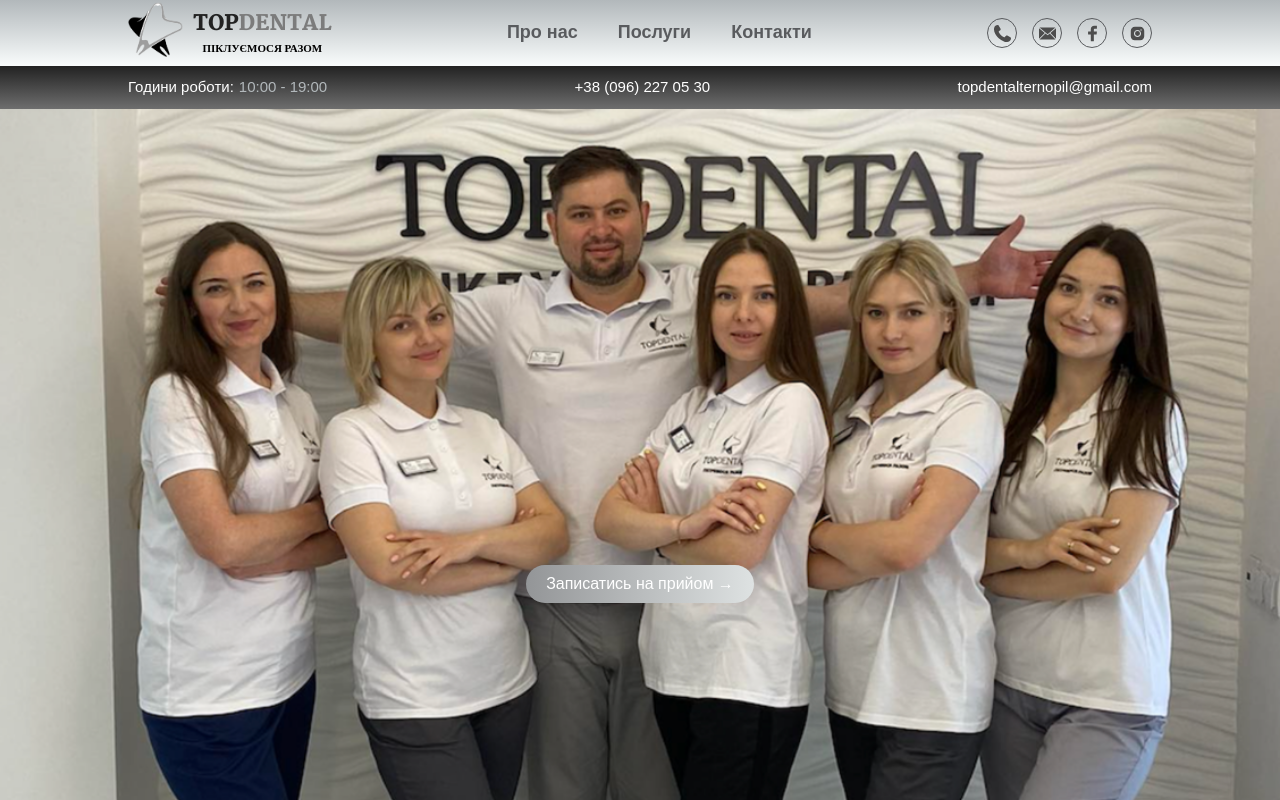
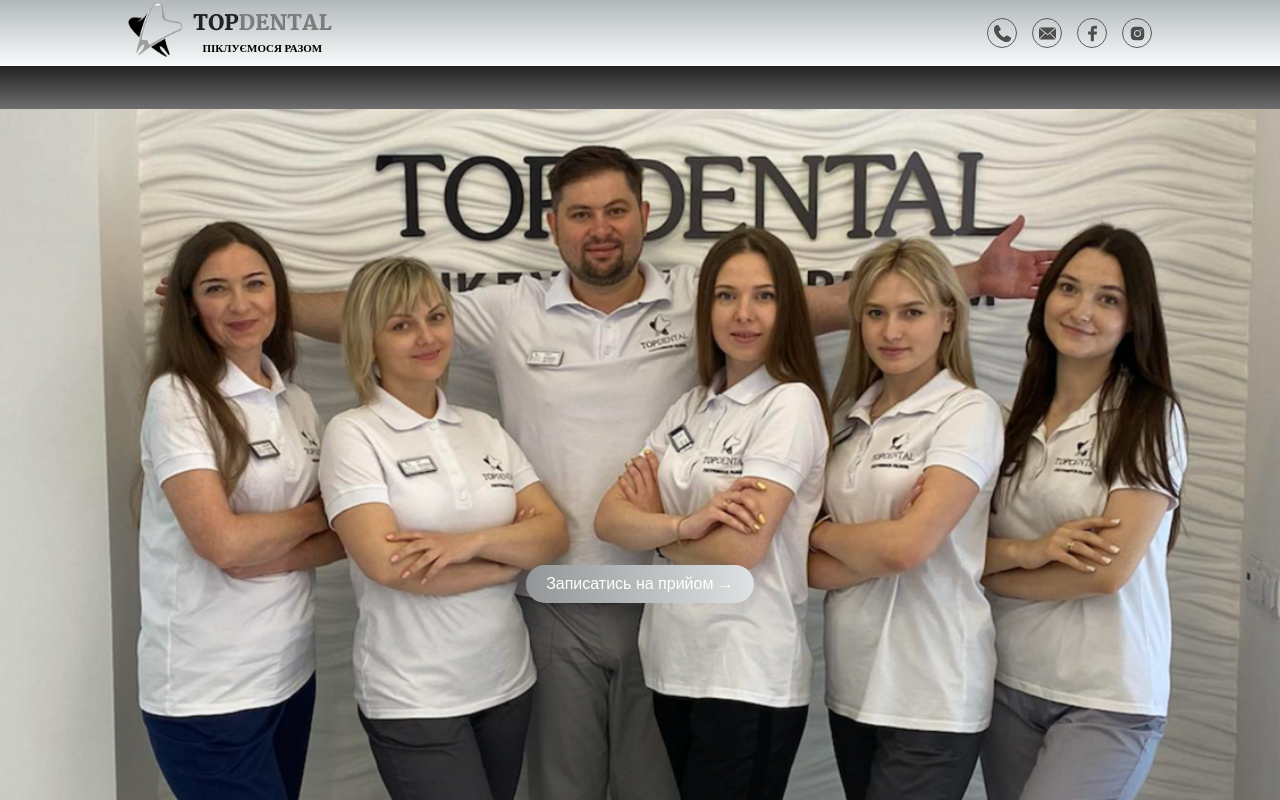
Before and after one commit to Vani4ka89/topdental_site, a React (Create React App) app: page /home in a window 1280 px wide. Shown: the top 800 px of the page. Built offline with nearby package versions, Linux system fonts and the light colour scheme.

Commit message:
fixed main-layout.css, MainLayout.tsx

```diff
--- a/src/layouts/MainLayout/MainLayout.tsx
+++ b/src/layouts/MainLayout/MainLayout.tsx
@@ -5,6 +5,26 @@
 import './main-layout.css';
 
 const MainLayout: FC = () => {
+
+    function isInViewport(element: any) {
+        const rect = element.getBoundingClientRect();
+        return (
+            rect.top < window.innerHeight && rect.bottom >= 0
+        );
+    }
+
+    function handleScroll() {
+        const elements = document.querySelectorAll('h2');
+        elements.forEach(element => {
+            if (isInViewport(element)) {
+                element.classList.add('visible');
+            }
+        });
+    }
+
+    // document.addEventListener('DOMContentLoaded', handleScroll);
+    window.addEventListener('scroll', handleScroll);
+
     return (
         <div className="wrapper">
             <Header/>
--- a/src/layouts/MainLayout/main-layout.css
+++ b/src/layouts/MainLayout/main-layout.css
@@ -103,3 +103,36 @@
          padding: 5px 0;
      }
 }
+
+/******************** ANIMATION *****************/
+
+h2 {
+    opacity: 0; /* Спочатку блок прихований */
+    transform: translateX(-100%); /* Початкове положення — за межами ліворуч */
+    transition: all 1s ease; /* Плавний перехід для появи */
+}
+
+h2.visible {
+    opacity: 1; /* Коли блок стане видимим, він стає непрозорим */
+    transform: translateX(0); /* Блок "в'їжджає" на своє місце */
+}
+
+.header__menu .menu__item,
+.header__bottom p {
+    position: relative;
+    left: -100%; /* Початкове положення за межами екрану зліва */
+    opacity: 0; /* Блок спочатку прозорий */
+    animation: slideIn 1.5s ease-out forwards; /* Анімація руху та появи за 1.5 секунди */
+}
+
+/* Визначення анімації */
+@keyframes slideIn {
+    0% {
+        left: -100%; /* Початкове положення за межами екрану зліва */
+        opacity: 0; /* Прозорість 0 (невидимий) */
+    }
+    100% {
+        left: 0; /* Кінцеве положення, коли блок повністю з'явиться */
+        opacity: 1; /* Прозорість 1 (видимий) */
+    }
+}
```
